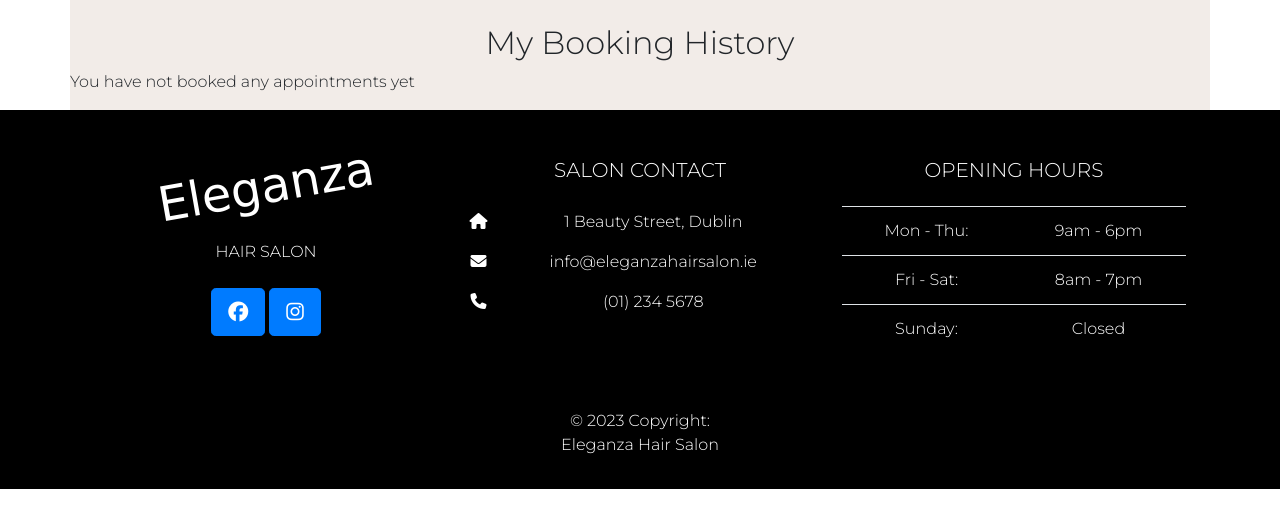
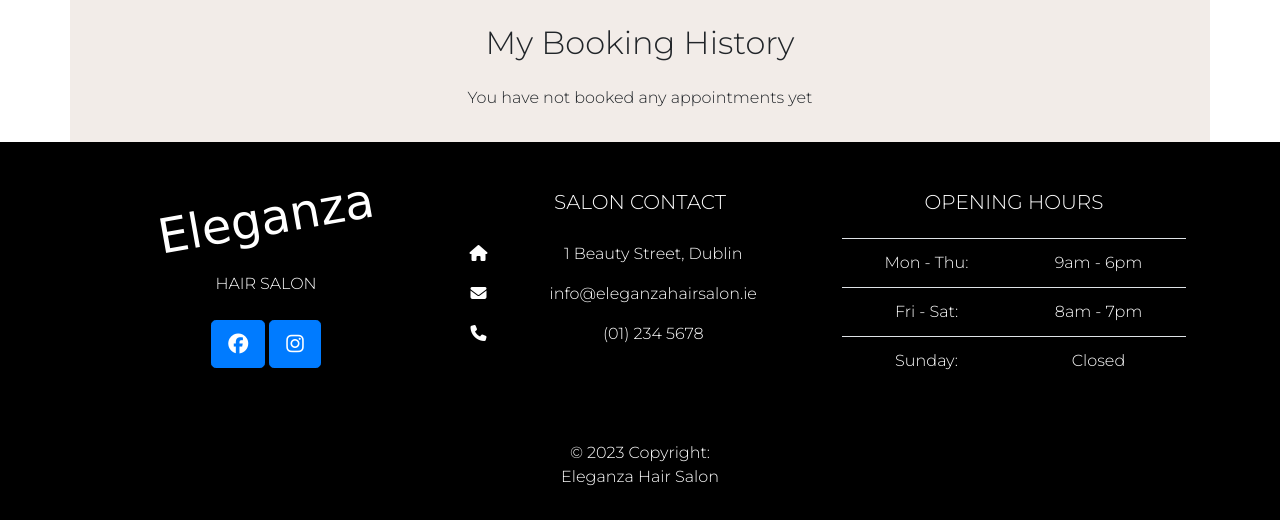
Before and after one commit to ip69719/ci-portfolio-four, a Django app: page /my_profile in a window 1280 px wide. Shown: the part 56-576 px from the top of the page. Run offline with Django 3.2, Linux system fonts and the light colour scheme; the visitor is signed in with stand-in values (Sample User, id 1); data that the repository does not hold is empty; some libraries are stand-ins or nearby versions; some web fonts are replaced.

Commit message:
bug: center content of the paragraph element on my_profile.html.

```diff
--- a/templates/my_profile.html
+++ b/templates/my_profile.html
@@ -17,7 +17,9 @@
             </div>
         </div>
         {% empty %}
-        <p>You have not booked any appointments yet</p>
+        <div class="col-12 my-3 mx-auto">
+            <p class="text-center">You have not booked any appointments yet</p>
+        </div>
         {% endfor%}
     </div>
 </div>
```
